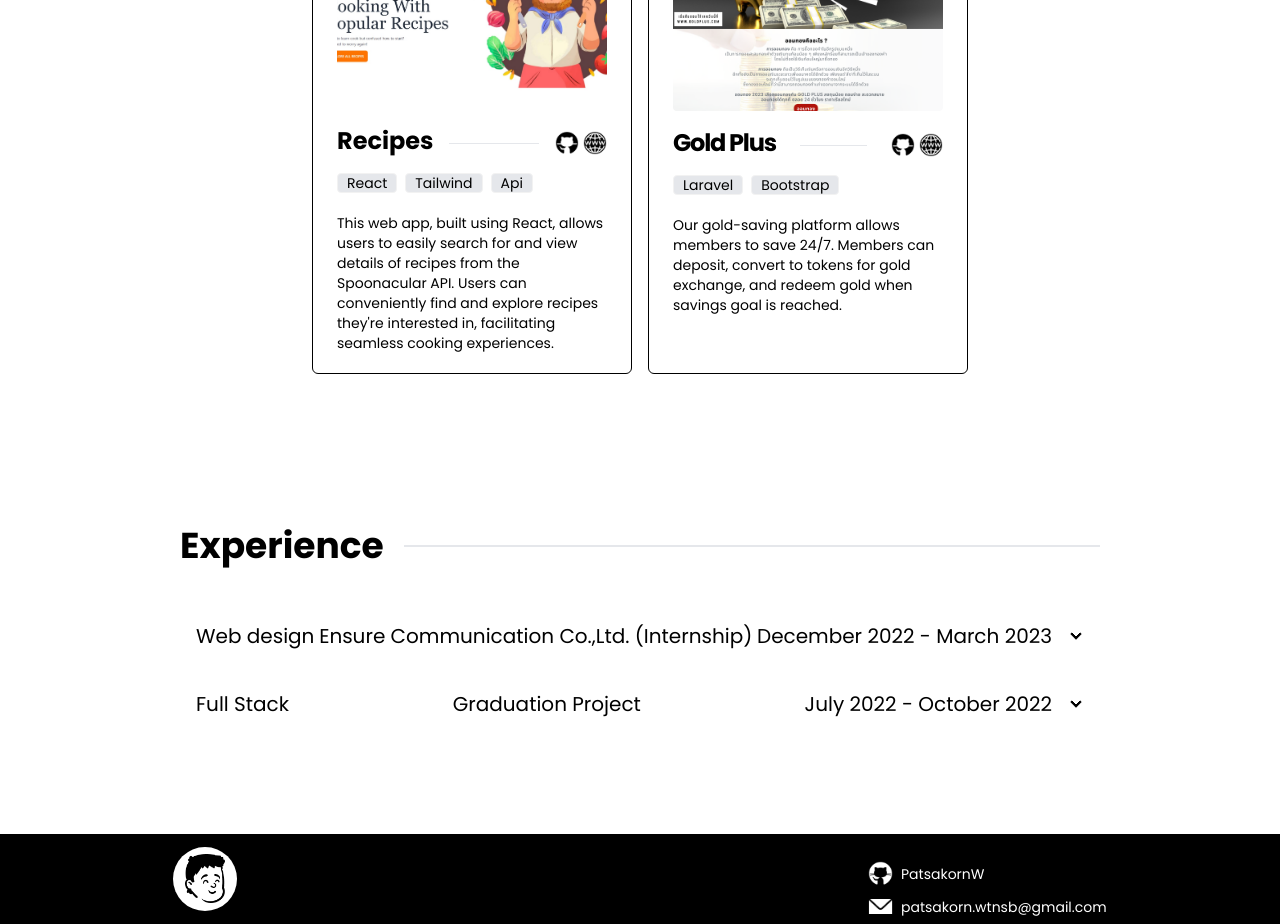
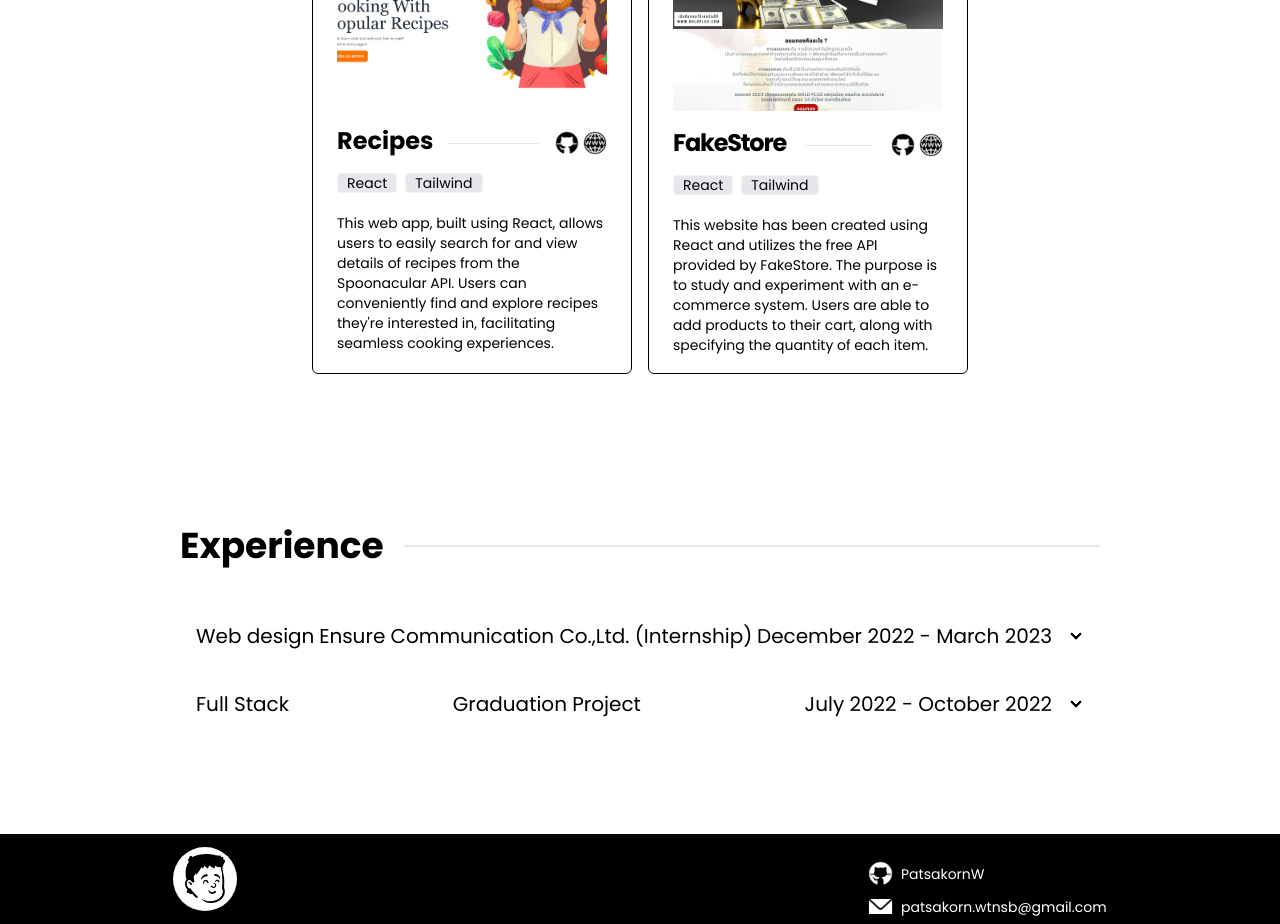
Before and after one commit to PatsakornW/portfolio, a React (Vite) app: page / in a window 1280 px wide. Shown: the part 1500-2424 px from the top of the page. Built offline with nearby package versions, Linux system fonts and the light colour scheme.

Commit message:
Update home.jsx

```diff
--- a/src/pages/home.jsx
+++ b/src/pages/home.jsx
@@ -192,7 +192,7 @@
                                 <div className=' w-1/3 h-[1px] bg-gray-200'></div>
                                 <div className='flex  gap-x-1'>
                                     <a href="https://github.com/PatsakornW/recipe" target='blank'> <img src={github} alt="github" className='w-6 h-6' /></a>
-                                    <a href="https://recipe-roan.vercel.app/"> <img src={web} alt="web" className='w-6 h-6' /></a>
+                                    <a href="https://recipe-roan.vercel.app/" target='blank'> <img src={web} alt="web" className='w-6 h-6' /></a>
 
                                 </div>
                             </div>
@@ -201,7 +201,6 @@
                             <div className='flex gap-x-2'>
                                 <div className="badge bg-gray-200 rounded">React</div>
                                 <div className="badge bg-gray-200 rounded">Tailwind</div>
-                                <div className="badge bg-gray-200 rounded">Api</div>
                             </div>
                             <div className='text-sm my-5'>
                                 <p>
@@ -213,21 +212,21 @@
                         <div class=" px-6 pt-6 border border-black rounded-md flex flex-col md:h-[30rem]	 w-full md:w-80">
                             <img class=" w-full h-48 rounded object-cover" src={goldplus} alt="goldplus" />
                             <div class=" mt-4 mb-3 flex justify-between items-center">
-                                <div className='text-2xl font-bold tracking-tighter mb-1'>Gold Plus</div>
+                                <div className='text-2xl font-bold tracking-tighter mb-1'>FakeStore</div>
                                 <div className='mx-1 w-3/12 h-[1px] bg-gray-200'></div>
                                 <div className='flex  gap-x-1'>
-                                    <a href="https://github.com/PatsakornW/recipe" target='blank'> <img src={github} alt="github" className='w-6 h-6' /></a>
-                                    <a href="https://recipe-roan.vercel.app/"> <img src={web} alt="web" className='w-6 h-6' /></a>
+                                    <a href="https://github.com/PatsakornW/FakeStore" target='blank'> <img src={github} alt="github" className='w-6 h-6' /></a>
+                                    <a href="https://fake-store-psk.vercel.app/" target='blank'> <img src={web} alt="web" className='w-6 h-6' /></a>
 
                                 </div>
                             </div>
                             <div className='flex gap-x-2'>
-                                <div className="badge bg-gray-200 rounded">Laravel</div>
-                                <div className="badge bg-gray-200 rounded">Bootstrap</div>
+                                <div className="badge bg-gray-200 rounded">React</div>
+                                <div className="badge bg-gray-200 rounded">Tailwind</div>
                             </div>
                             <div className='text-sm my-5'>
                                 <p>
-                                    Our gold-saving platform allows members to save 24/7. Members can deposit, convert to tokens for gold exchange, and redeem gold when savings goal is reached.
+                                This website has been created using React and utilizes the free API provided by FakeStore. The purpose is to study and experiment with an e-commerce system. Users are able to add products to their cart, along with specifying the quantity of each item.
                                 </p>
                             </div>
                             {/* <div className='justify-center gap-2 flex mt-auto my-5'>
```
